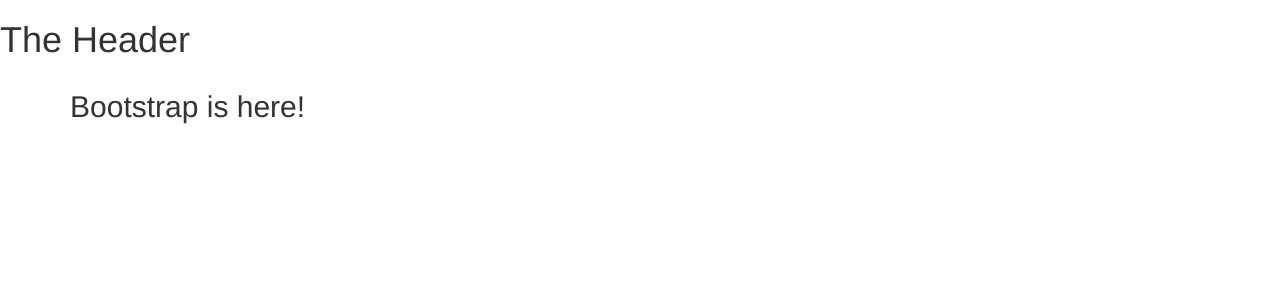
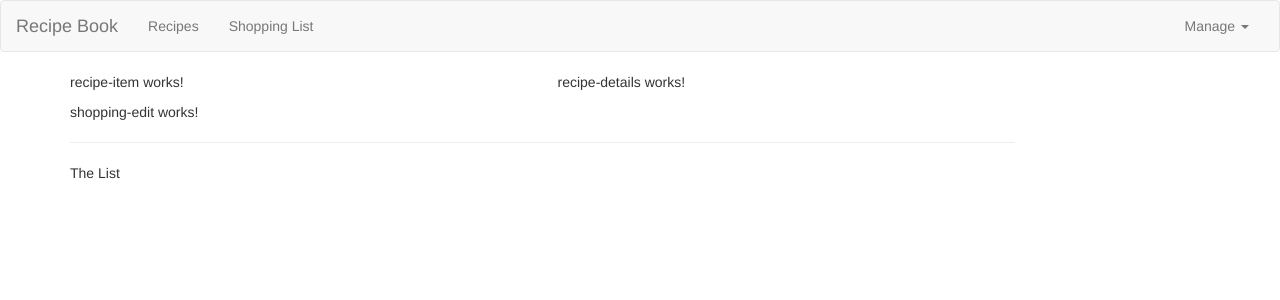
Before and after one commit to Offych/CourseProject, an Angular app: page / in a window 1280 px wide. Shown: the top 300 px of the page. Built offline with nearby package versions, Linux system fonts and the light colour scheme.

Commit message:
Header Component Template creation

```diff
--- a/src/app/app.component.html
+++ b/src/app/app.component.html
@@ -2,7 +2,8 @@
 <div class="container">
   <div class="row">
     <div class="col-md-12">
-      <h2>Bootstrap is here!</h2>
+      <app-recipes></app-recipes>
+      <app-shopping-list></app-shopping-list>
     </div>
   </div>
 </div>
--- a/src/app/header/header.component.html
+++ b/src/app/header/header.component.html
@@ -1 +1,23 @@
-<h1>The Header</h1>
+<nav class="navbar navbar-default">
+    <div class="container-fluid">
+        <div class="navbar-header">
+            <a href="#" class="navbar-brand">Recipe Book</a>
+        </div>
+
+        <div class="collapse navbar-collapse">
+            <ul class="nav navbar-nav">
+                <li><a href="#">Recipes</a></li>
+                <li><a href="#">Shopping List</a></li>
+            </ul>
+            <ul class="nav navbar-nav navbar-right">
+                <li class="dropdown">
+                    <a href="#" class="dropdown-toggle" role="button">Manage <span class="caret"></span></a>
+                    <ul class="dropdown-menu">
+                        <li><a href="#">Save Data</a></li>
+                        <li><a href="#">Fetch Data</a></li>
+                    </ul>
+                </li>
+            </ul>
+        </div>
+    </div>
+</nav>
--- a/src/app/recipes/recipe-list/recipe-list.component.html
+++ b/src/app/recipes/recipe-list/recipe-list.component.html
@@ -1 +1 @@
-<p>recipe-list works!</p>
+<app-recipe-item></app-recipe-item>
--- a/src/app/recipes/recipes.component.html
+++ b/src/app/recipes/recipes.component.html
@@ -1 +1,8 @@
-<p>recipes works!</p>
+<div class="row">
+    <div class="col-md-5">
+        <app-recipe-list></app-recipe-list>
+    </div>
+    <div class="col-md-7">
+        <app-recipe-details></app-recipe-details>
+    </div>
+</div>
--- a/src/app/shopping-list/shopping-list.component.html
+++ b/src/app/shopping-list/shopping-list.component.html
@@ -1 +1,8 @@
-<p>shopping-list works!</p>
+<div class="row">
+    <div class="col-xs-10">
+        <app-shopping-edit></app-shopping-edit>
+        <hr>
+        <p>The List</p>
+    </div>
+
+</div>
```
